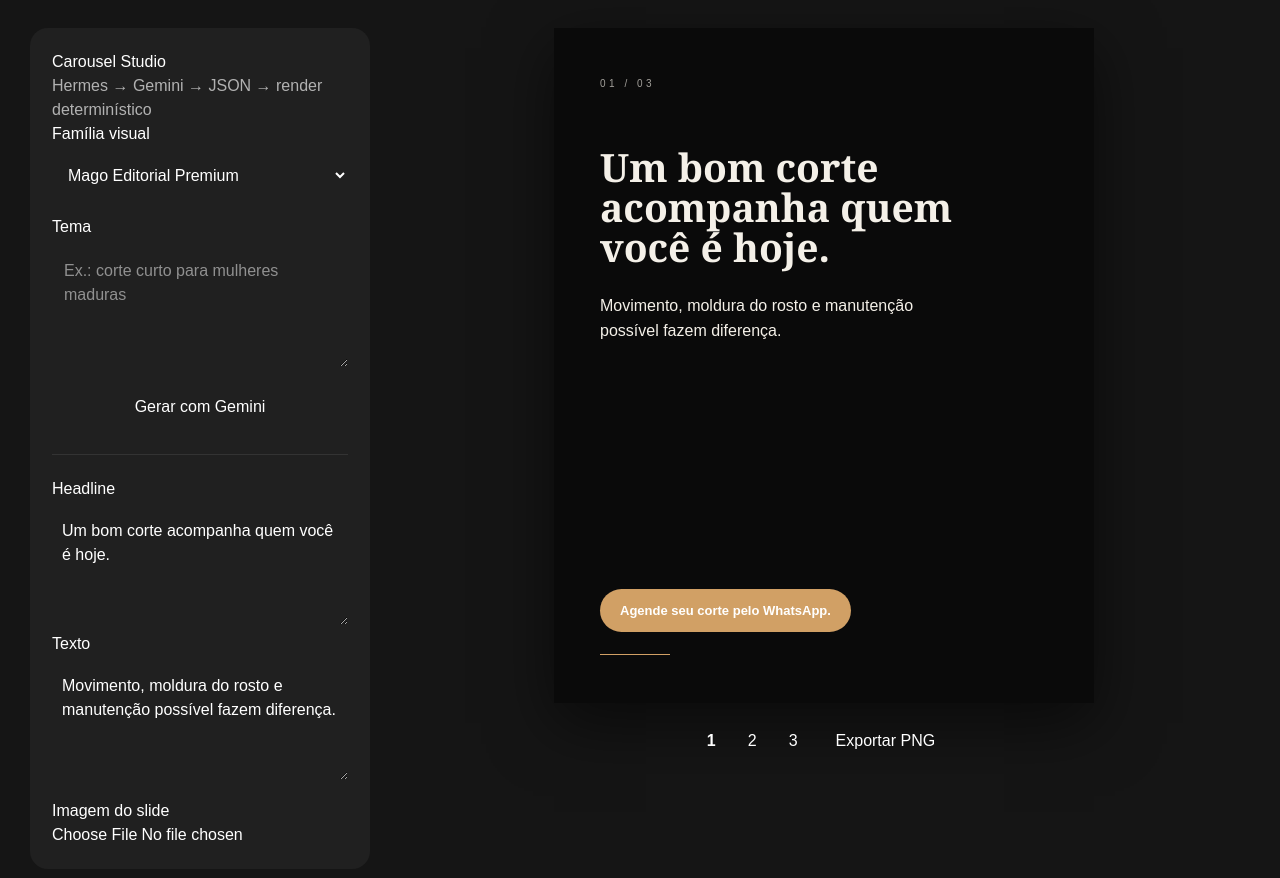
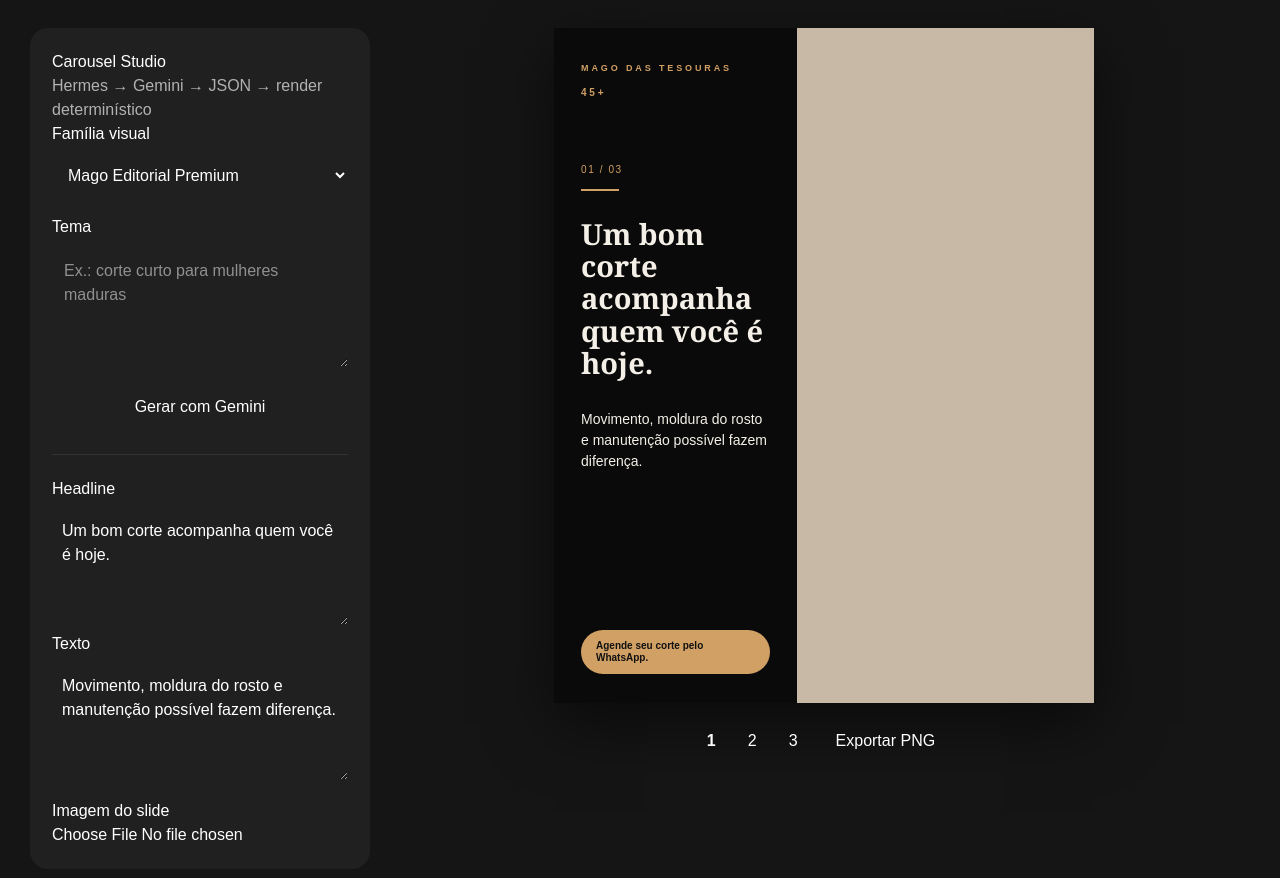
Before and after one commit to ninoaztec-code/gerador-carrossel, a Next.js app: page /studio in a window 1280 px wide. Shown: the top 878 px of the page. Built offline with nearby package versions, Linux system fonts and the light colour scheme.

Commit message:
feat: preview Mago editorial premium in studio

```diff
--- a/components/CarouselStudio.tsx
+++ b/components/CarouselStudio.tsx
@@ -7,21 +7,41 @@ const W = 540, H = 675;
 
 function SlideView({ slide, family, index, total }: { slide: CarouselSlide; family: FamilyId; index: number; total: number }) {
   const t = FAMILIES[family];
-  const dark = slide.layout === "photo-cta" && family === "editorial-premium";
-  const bg = dark ? t.ink : t.bg;
-  const ink = dark ? t.bg : t.ink;
+  const mago = family === "mago-editorial-premium";
+
+  if (mago && slide.layout === "mago-split") {
+    return <div style={{ width: W, height: H, background: "#0A0A0A", color: "#F4F0E8", display: "grid", gridTemplateColumns: "45% 55%", overflow: "hidden", fontFamily: t.sans }}>
+      <div style={{ padding: "34px 27px 29px", display: "flex", flexDirection: "column", minWidth: 0 }}>
+        <div style={{ color: t.accent, fontSize: 9, fontWeight: 700, letterSpacing: ".32em", whiteSpace: "nowrap" }}>MAGO DAS TESOURAS</div>
+        <div style={{ color: t.accent, fontSize: 10, fontWeight: 700, letterSpacing: ".28em", marginTop: 9 }}>45+</div>
+        <div style={{ color: t.accent, fontSize: 10, letterSpacing: ".16em", marginTop: 62, whiteSpace: "nowrap" }}>{slide.eyebrow || `${String(index + 1).padStart(2,"0")} / ${String(total).padStart(2,"0")}`}</div>
+        <div style={{ width: 38, height: 2, background: t.accent, marginTop: 12 }} />
+        <div style={{ marginTop: 27, fontFamily: t.serif, fontWeight: 700, fontSize: 29, lineHeight: 1.12 }}>{slide.headline}</div>
+        {slide.body && <div style={{ marginTop: 29, fontSize: 14, lineHeight: 1.5 }}>{slide.body}</div>}
+        {slide.cta && <div style={{ marginTop: "auto", alignSelf: "flex-start", background: t.accent, color: "#111", padding: "10px 15px", borderRadius: 999, fontSize: 10, lineHeight: 1.2, fontWeight: 800 }}>{slide.cta}</div>}
+      </div>
+      <div style={{ width: "100%", height: "100%", overflow: "hidden", background: "#C8B9A7" }}>
+        {slide.image && <img src={slide.image} alt="" style={{ width: "100%", height: "100%", objectFit: "cover", objectPosition: "center 18%", display: "block" }} />}
+      </div>
+    </div>;
+  }
+
+  const dark = mago || (slide.layout === "photo-cta" && family === "editorial-premium");
+  const bg = dark ? t.bg : t.bg;
+  const ink = dark ? t.ink : t.ink;
   const photo = slide.image;
   const photoLayout = ["hero-photo", "statement-portrait", "photo-cta"].includes(slide.layout);
   return <div style={{ width: W, height: H, background: bg, color: ink, position: "relative", overflow: "hidden", fontFamily: t.sans }}>
-    {photoLayout && photo && <img src={photo} alt="" style={{ position: "absolute", right: 0, top: 0, width: slide.layout === "hero-photo" ? "58%" : "42%", height: "100%", objectFit: "cover" }} />}
-    {slide.layout === "hero-photo" && photo && <div style={{ position: "absolute", inset: 0, background: "linear-gradient(90deg,rgba(247,243,237,.98) 0%,rgba(247,243,237,.9) 40%,rgba(247,243,237,0) 72%)" }} />}
-    <div style={{ position: "relative", zIndex: 2, height: "100%", boxSizing: "border-box", padding: "48px 46px", width: photoLayout && photo ? "64%" : "100%", display: "flex", flexDirection: "column" }}>
-      <div style={{ fontSize: 10, letterSpacing: ".35em", textTransform: "uppercase", opacity: .65 }}>{slide.eyebrow || `${String(index + 1).padStart(2,"0")} / ${String(total).padStart(2,"0")}`}</div>
-      <div style={{ marginTop: slide.layout === "hero-photo" ? 80 : 56, fontFamily: t.serif, fontWeight: 700, fontSize: slide.layout === "quote" ? 48 : 39, lineHeight: 1.02 }}>{slide.headline}</div>
+    {photoLayout && photo && <div style={{ position: "absolute", right: 0, top: 0, width: slide.layout === "hero-photo" ? "58%" : "42%", height: "100%", overflow: "hidden" }}><img src={photo} alt="" style={{ width: "100%", height: "100%", objectFit: "cover", objectPosition: "center 20%", display: "block" }} /></div>}
+    {slide.layout === "hero-photo" && photo && !mago && <div style={{ position: "absolute", inset: 0, background: "linear-gradient(90deg,rgba(247,243,237,.98) 0%,rgba(247,243,237,.9) 40%,rgba(247,243,237,0) 72%)" }} />}
+    <div style={{ position: "relative", zIndex: 2, height: "100%", boxSizing: "border-box", padding: mago ? "39px 27px" : "48px 46px", width: photoLayout && photo ? "64%" : "100%", display: "flex", flexDirection: "column" }}>
+      {mago && <><div style={{ color:t.accent,fontSize:9,fontWeight:700,letterSpacing:".32em" }}>MAGO DAS TESOURAS</div><div style={{ color:t.accent,fontSize:10,fontWeight:700,letterSpacing:".28em",marginTop:8,marginBottom:28 }}>45+</div></>}
+      <div style={{ fontSize: 10, letterSpacing: ".18em", textTransform: "uppercase", opacity: .7, whiteSpace:"nowrap" }}>{slide.eyebrow || `${String(index + 1).padStart(2,"0")} / ${String(total).padStart(2,"0")}`}</div>
+      <div style={{ marginTop: slide.layout === "hero-photo" ? 80 : mago ? 38 : 56, fontFamily: t.serif, fontWeight: 700, fontSize: slide.layout === "quote" ? 48 : 39, lineHeight: 1.02 }}>{slide.headline}</div>
       {slide.body && <div style={{ marginTop: 28, fontSize: 16, lineHeight: 1.55, maxWidth: 350 }}>{slide.body}</div>}
       {!!slide.items?.length && <div style={{ marginTop: 28, display: "grid", gap: 12 }}>{slide.items.map((x,i)=><div key={i} style={{ display:"flex", alignItems:"center", gap:12, padding: slide.layout === "checklist" ? "11px 14px" : 0, borderRadius: 18, background: slide.layout === "checklist" ? t.support : "transparent" }}><span style={{ color:t.accent, fontWeight:900 }}>•</span><span style={{ fontSize:15 }}>{x}</span></div>)}</div>}
       <div style={{ marginTop: "auto" }}>
-        {slide.cta && <div style={{ display:"inline-block", background:t.accent, color:"#fff", padding:"12px 20px", borderRadius:999, fontSize:13, fontWeight:700 }}>{slide.cta}</div>}
+        {slide.cta && <div style={{ display:"inline-block", background:t.accent, color:mago?"#111":"#fff", padding:"12px 20px", borderRadius:999, fontSize:13, fontWeight:700 }}>{slide.cta}</div>}
         <div style={{ marginTop:22, width:70, height:1, background:t.accent }} />
       </div>
     </div>
```
